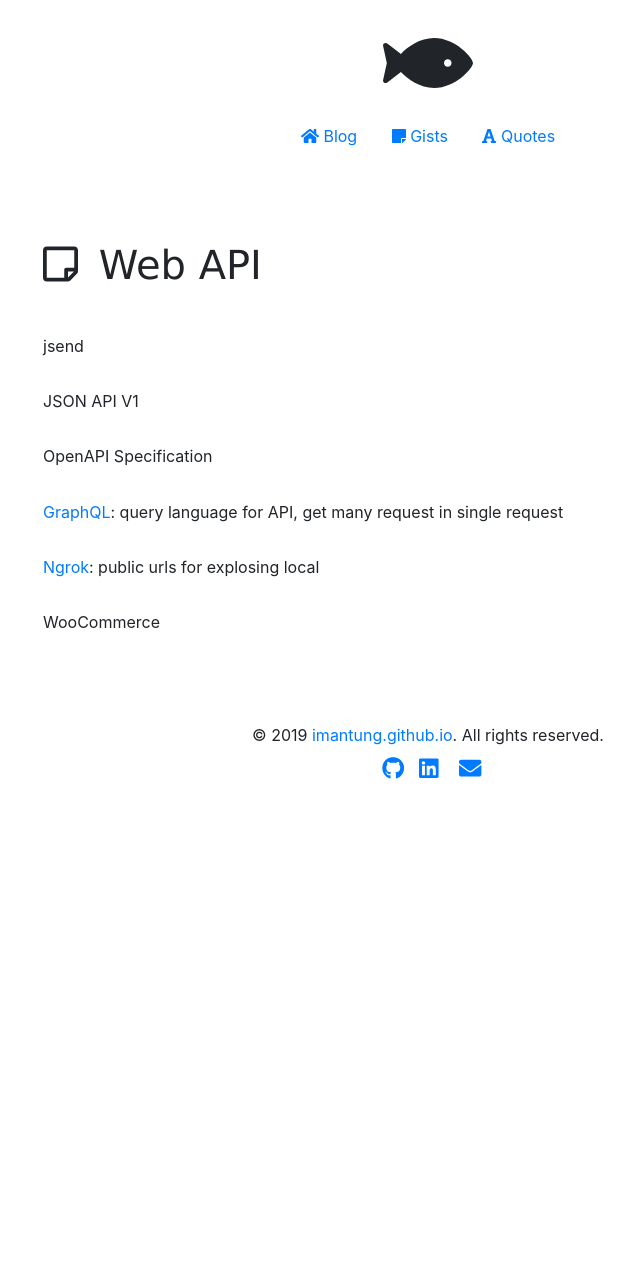
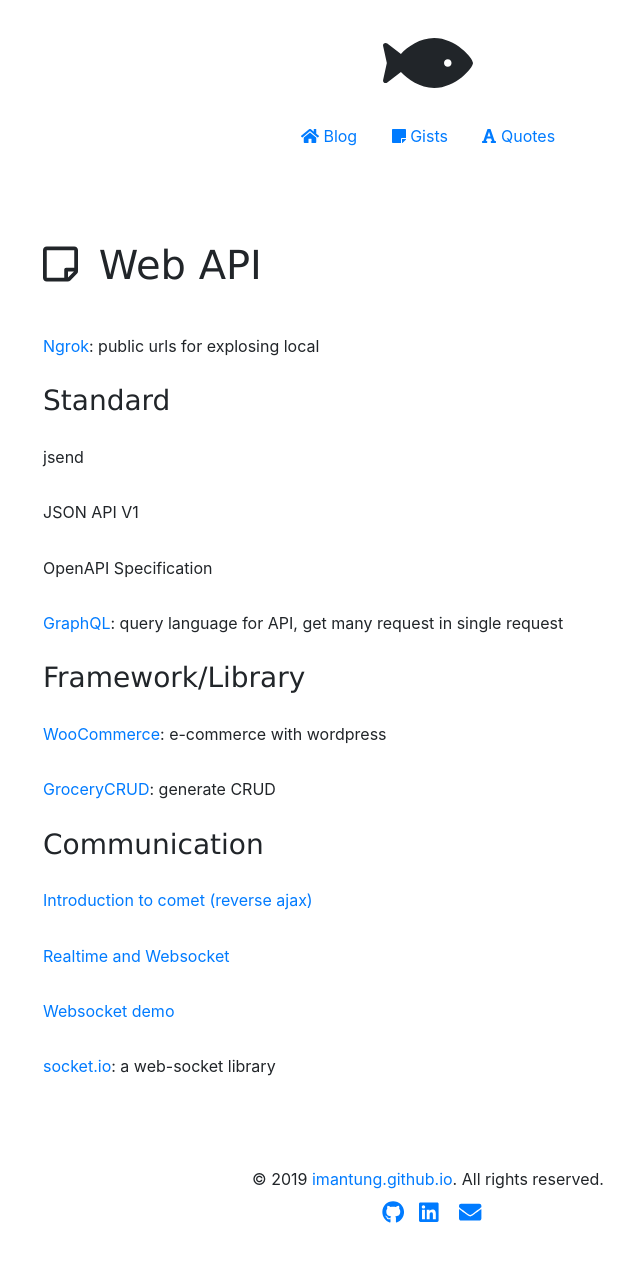
Before and after one commit to imantung/imantung.github.io, a Jekyll site: the page built from gist/web-development.md, in a window 1280 px wide. Shown: the whole page, without its empty margins (212-852 px from the left). Built offline with Jekyll 4.4.1, drawn with Linux system fonts in a browser that asks for light colours; before the commit the page ends 900 px from its top, so only the background shows below that.

Commit message:
update content

```diff
--- a/gist/web-development.md
+++ b/gist/web-development.md
@@ -3,7 +3,10 @@ layout: gist
 title: Web API
 ---
 
-<!-- FIXME -->
+
+[Ngrok](https://ngrok.com/): public urls for explosing local
+
+### Standard
 
 jsend
 
@@ -13,6 +16,19 @@ OpenAPI Specification
 
 [GraphQL](https://graphql.org/): query language for API, get many request in single request
 
-[Ngrok](https://ngrok.com/): public urls for explosing local
 
-WooCommerce
+### Framework/Library
+
+[WooCommerce](https://woocommerce.com/): e-commerce with wordpress
+
+[GroceryCRUD](https://www.grocerycrud.com/): generate CRUD
+
+### Communication
+
+[Introduction to comet (reverse ajax)](https://www.ibm.com/developerworks/library/wa-reverseajax1/index.html)
+
+[Realtime and Websocket](https://www.slideshare.net/peterlubbers/html5-real-time-and-websocket/88-Types_of_Proxy_Servers_httpwwwinfoqcomarticlesWebSocketsProxyServers)
+
+[Websocket demo](https://www.websocket.org/index.html)
+
+[socket.io](https://socket.io/): a web-socket library
```
Also changed, not shown: gist/international.md (+2 -0 lines), gist/mobile-development.md (+6 -0 lines).
